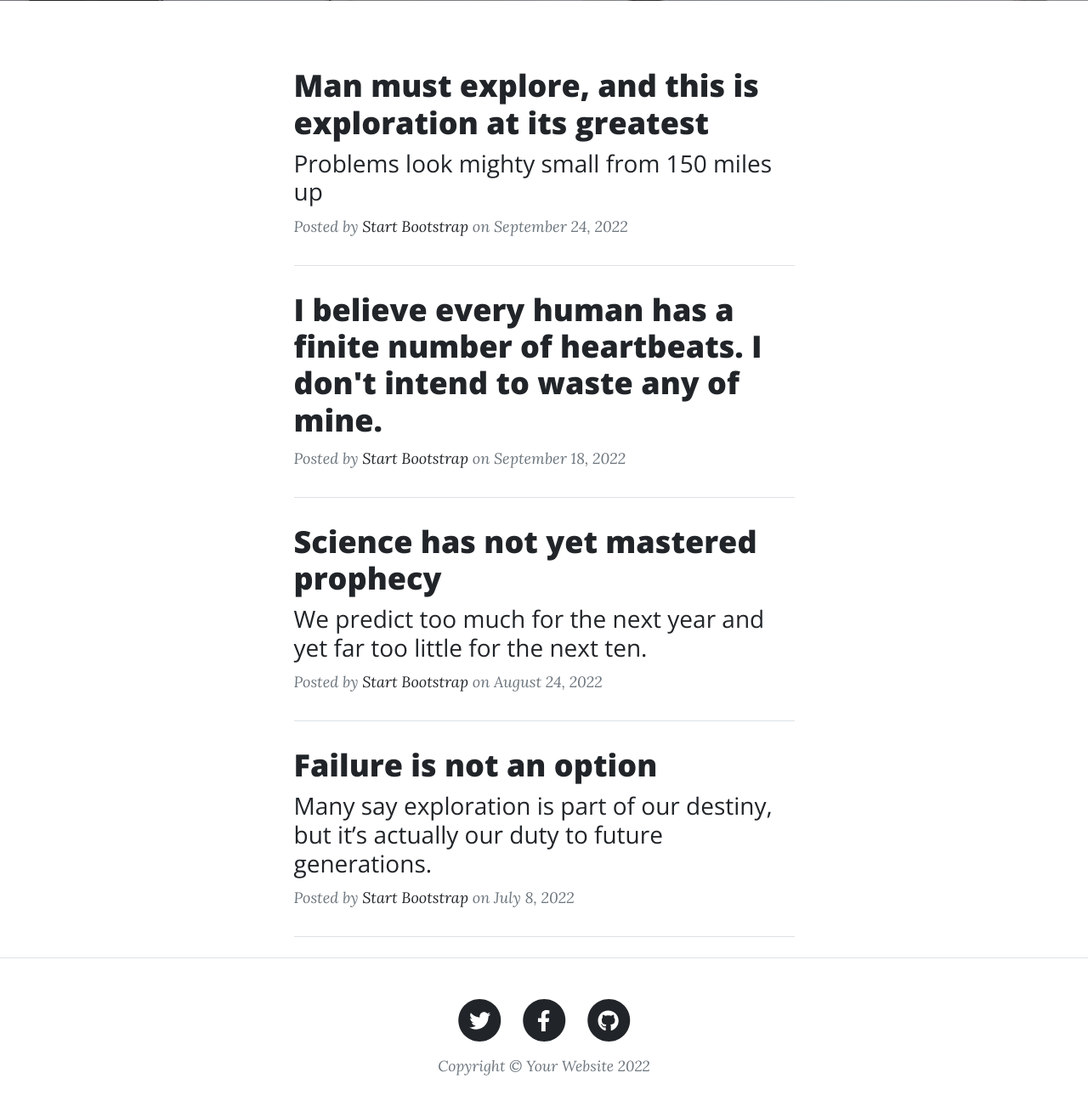
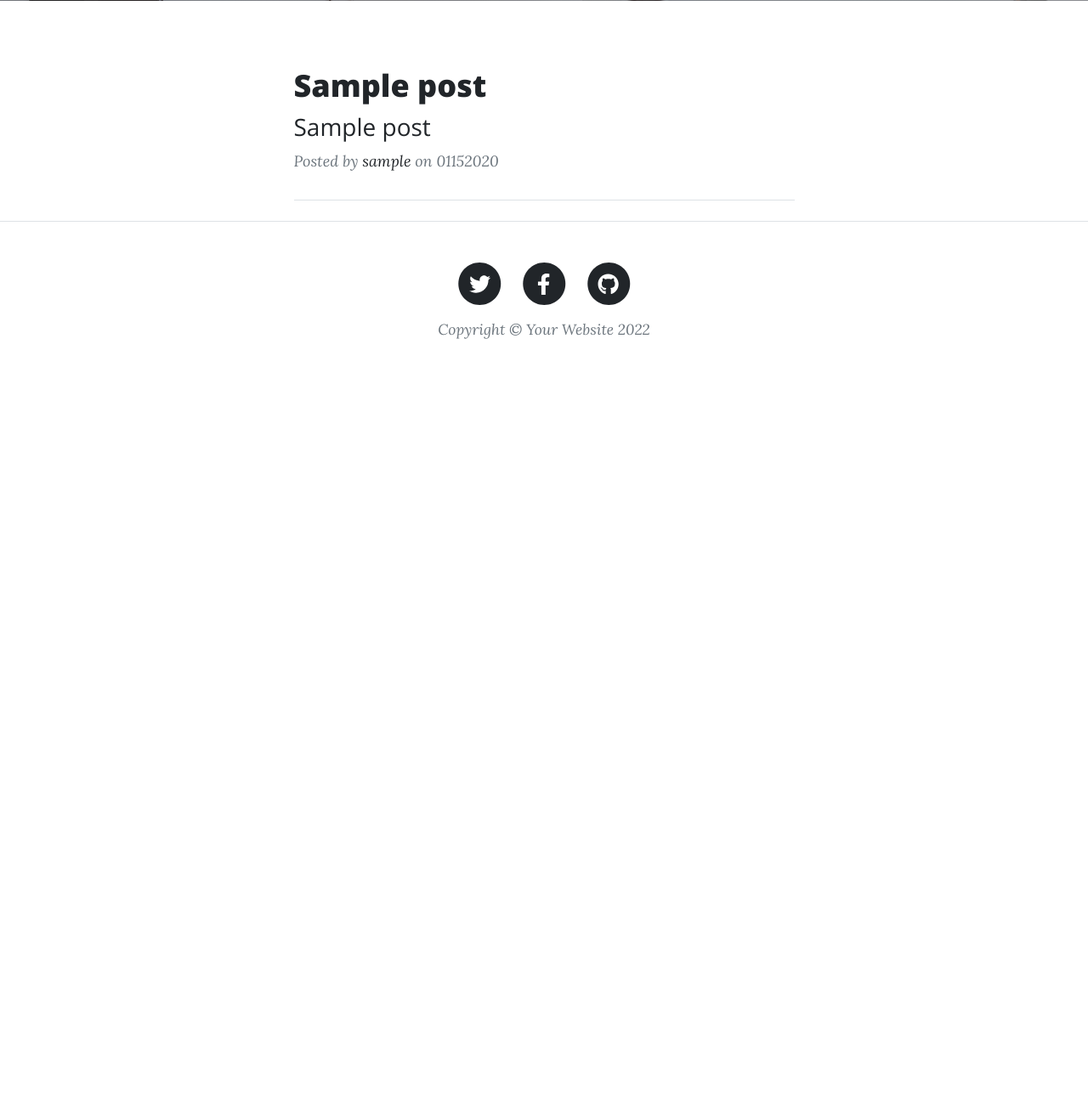
Before and after one commit to NathanNhan/cleanblog, a PHP site: page / in a window 1280 px wide. Shown: the part 531-1847 px from the top of the page at 85% size. After the commit the page ends 930 px from the top, so only its background shows below. Run offline with PHP 8.4, Linux system fonts and the light colour scheme; tables that the repository leaves empty or names only in its code hold one stand-in row (values such as "Sample post"); some libraries are stand-ins or nearby versions.

Commit message:
bai6:getAll

```diff
--- a/index.php
+++ b/index.php
@@ -1,65 +1,42 @@
 <?php
  require_once './includes/header.php';
-
+ require_once './config/config.php';
+//  Bước 1: Các bạn viết câu truy vấn query
+ $posts = $conn->query("select * from posts");
+ // Bước 2: Chạy câu truy vấn query
+ $posts->execute();
+ //Bước 3: Lấy về kết quả theo kiểu mảng
+ $rows = $posts->fetchAll(PDO::FETCH_ASSOC);
+//  print_r($rows);
 ?>
         <!-- Main Content-->
         <div class="container px-4 px-lg-5">
             <div class="row gx-4 gx-lg-5 justify-content-center">
                 <div class="col-md-10 col-lg-8 col-xl-7">
                     <!-- Post preview-->
+                    <?php
+                       foreach ($rows as $row) {
+                        ?>
                            <div class="post-preview">
-                        <a href="posts/post.html">
-                            <h2 class="post-title">Man must explore, and this is exploration at its greatest</h2>
-                            <h3 class="post-subtitle">Problems look mighty small from 150 miles up</h3>
+                               <a href="posts/post.html?id=<?php echo $row["id"]; ?>">
+                                   <h2 class="post-title"><?php echo $row['title']; ?></h2>
+                                   <h3 class="post-subtitle"><?php echo $row['subtitle']; ?></h3>
                                </a>
                                <p class="post-meta">
                                    Posted by
-                            <a href="#!">Start Bootstrap</a>
-                            on September 24, 2022
+                                   <a href="#!"><?php echo $row['user_name']; ?></a>
+                                   on <?php echo date('m', strtotime($row['created_at'])) . date('d', strtotime($row['created_at'])) . date('Y', strtotime($row['created_at']));?>
                                </p>
                            </div>
                            <!-- Divider-->
                            <hr class="my-4" />
-                    <!-- Post preview-->
-                    <div class="post-preview">
-                        <a href="post.html"><h2 class="post-title">I believe every human has a finite number of heartbeats. I don't intend to waste any of mine.</h2></a>
-                        <p class="post-meta">
-                            Posted by
-                            <a href="#!">Start Bootstrap</a>
-                            on September 18, 2022
-                        </p>
-                    </div>
-                    <!-- Divider-->
-                    <hr class="my-4" />
-                    <!-- Post preview-->
-                    <div class="post-preview">
-                        <a href="post.html">
-                            <h2 class="post-title">Science has not yet mastered prophecy</h2>
-                            <h3 class="post-subtitle">We predict too much for the next year and yet far too little for the next ten.</h3>
-                        </a>
-                        <p class="post-meta">
-                            Posted by
-                            <a href="#!">Start Bootstrap</a>
-                            on August 24, 2022
-                        </p>
-                    </div>
-                    <!-- Divider-->
-                    <hr class="my-4" />
-                    <!-- Post preview-->
-                    <div class="post-preview">
-                        <a href="post.html">
-                            <h2 class="post-title">Failure is not an option</h2>
-                            <h3 class="post-subtitle">Many say exploration is part of our destiny, but it’s actually our duty to future generations.</h3>
-                        </a>
-                        <p class="post-meta">
-                            Posted by
-                            <a href="#!">Start Bootstrap</a>
-                            on July 8, 2022
-                        </p>
-                    </div>
-                    <!-- Divider-->
-                    <hr class="my-4" />
-                    <!-- Pager-->
+
+                        <?php
+                       }
+
+                    ?>
+
+
 
                 </div>
             </div>
```
Lines whose indentation alone changed are shown as unchanged.
